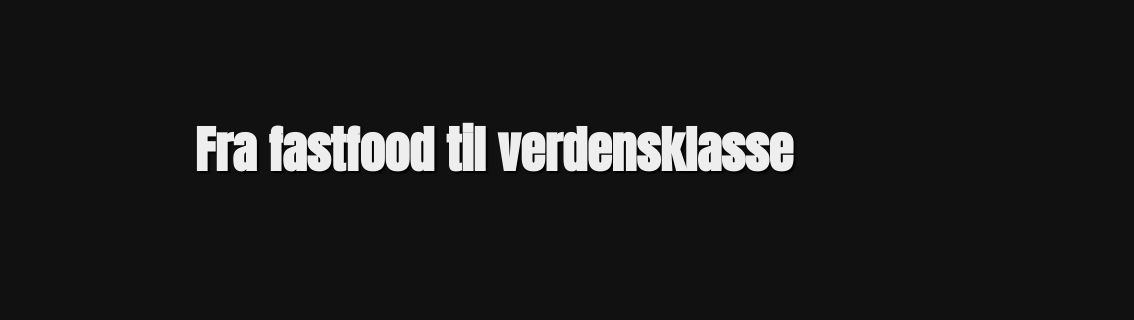
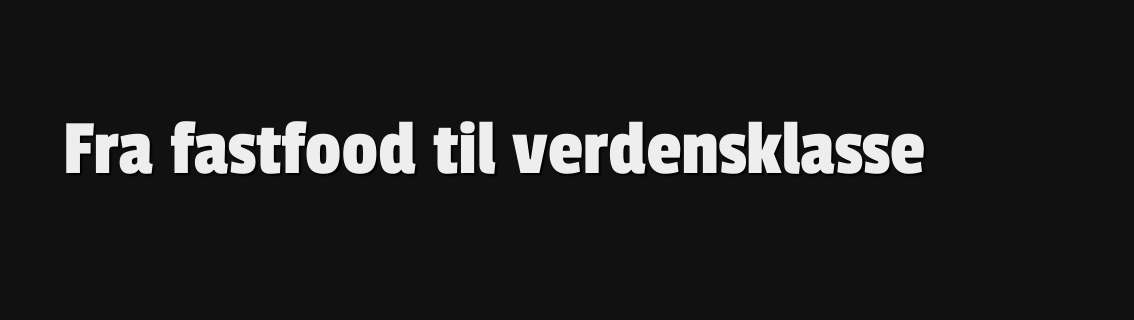
Before and after one commit to mjari/Webutvikling-mappe-1, a plain HTML site: page Project/index.html in a window 1280 px wide. Shown: the part 250-570 px from the top of the page, 146-1280 px from the left. Drawn offline with Linux system fonts and the light colour scheme.

Commit message:
Fixed more stuff
Fixed responsive banner text.
Changed font on banner text.
Animation on header-buttons when pressed.

```diff
--- a/Project/css/style.css
+++ b/Project/css/style.css
@@ -44,9 +44,11 @@ body {
 }
 #line-1 {
 	transform: rotate(-45deg) translate(-5px, 7px);
+	-webkit-transform: rotate(-45deg) translate(-5px, 7px);
 }
 #line-2 {
 	transform: rotate(45deg) translate(5px, 2px);
+	-webkit-transform: rotate(45deg) translate(5px, 2px);
 }
 #x-button div {
 	width: 30px;
@@ -76,18 +78,8 @@ body {
 	border-bottom: solid 1px #444444;
 	text-align: center;
 }
-@media only screen and (min-width: 850px) {
-	#hamburger-button {
-		display: none;
-	}
-	#header-menu {
-		display: block;
-	}
-	.header-button:hover:before {
-		visibility: visible;
-		transform: scaleX(1);
-		-webkit-transform: scaleX(1);
-	}
+#hamburger-button:target ~ #header-menu > .header-button:active {
+	background-color: #333333;
 }
 .header-button {
 	position: relative;
@@ -96,6 +88,7 @@ body {
     font-size: 30px;
 	float: left;
 	margin: 0 0px;
+	transition: 0.3s;
 }
 .header-button:before {
 	content: "";
@@ -111,6 +104,19 @@ body {
 	transition: 0.3s ease-in-out;
 	-webkit-transition: 0.3s ease-in-out;
 }
+@media only screen and (min-width: 850px) {
+	#hamburger-button {
+		display: none;
+	}
+	#header-menu {
+		display: block;
+	}
+	.header-button:hover:before {
+		visibility: visible;
+		transform: scaleX(1);
+		-webkit-transform: scaleX(1);
+	}
+}
 #banner {
 	position: relative;
 	width: 100%;
@@ -123,6 +129,7 @@ body {
 	top: 50%;
 	left: 10%;
 	transform: translate(-10%, -50%);
+	-webkit-transform: translate(-10%, -50%);
 }
 @media only screen and (min-width: 1920px) {
 	#banner img {
@@ -138,18 +145,22 @@ body {
 	position: absolute;
 	top: 50%;
 	width: 100%;
-	transform: translate(0, -50%);
-	-webkit-transform: translate(0, -50%);
+	transform: translateY(-50%);
+	-webkit-transform: translateY(-50%);
 	text-align: center;
-	font-size: 40px;
-    font-family: 'Anton', sans-serif;
+    font-family: 'Passion One', cursive;
+	font-size: 50px;
 	text-shadow: 2px 2px 2px black;
-	font-weight: 900;
 	color: #eeeeee;
+}
+@media only screen and (min-width: 535px) {
+	#banner h1 {
+		font-size: 60px;
+	}
 }
 @media only screen and (min-width: 1000px) {
 	#banner h1 {
-		font-size: 50px;
+		font-size: 80px;
 	}
 }
 #footer {
--- a/Project/index.html
+++ b/Project/index.html
@@ -4,8 +4,7 @@
 		<meta charset="utf-8">
 		<meta name="viewport" content="width=device-width, initial-scale=1.0">
 		<link rel="stylesheet" href="css/meyers-reset.css">
-        <link rel="stylesheet" href="https://fonts.googleapis.com/css?family=Kosugi+Maru">
-		<link rel="stylesheet" href="https://fonts.googleapis.com/css?family=Anton">
+        <link rel="stylesheet" href="https://fonts.googleapis.com/css?family=Kosugi+Maru|Passion+One">
 		<link rel="stylesheet" href="css/style.css">
 		<title>Tasty&amp;Fancy</title>
 	</head>
```
